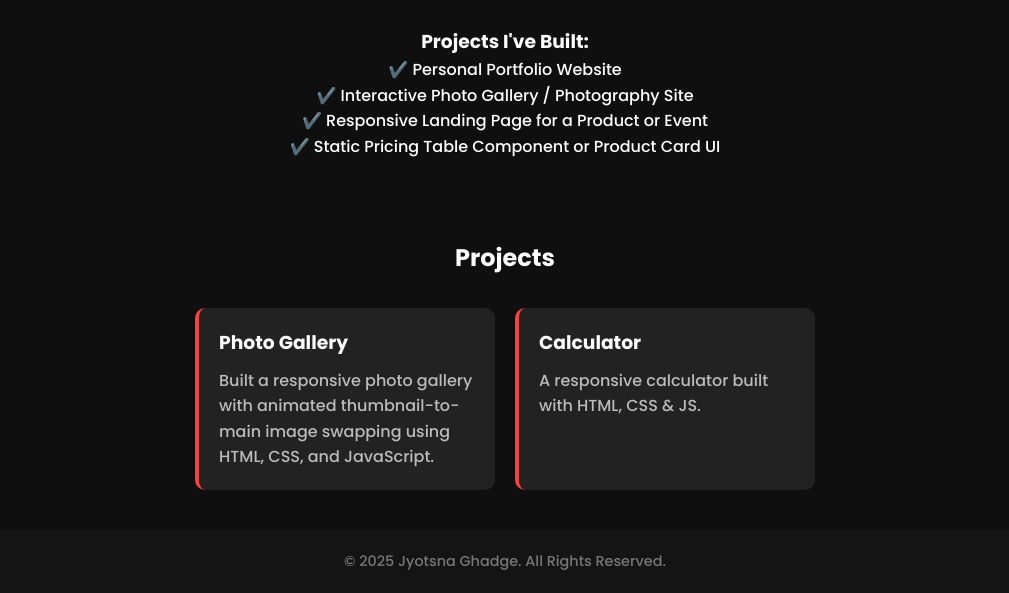
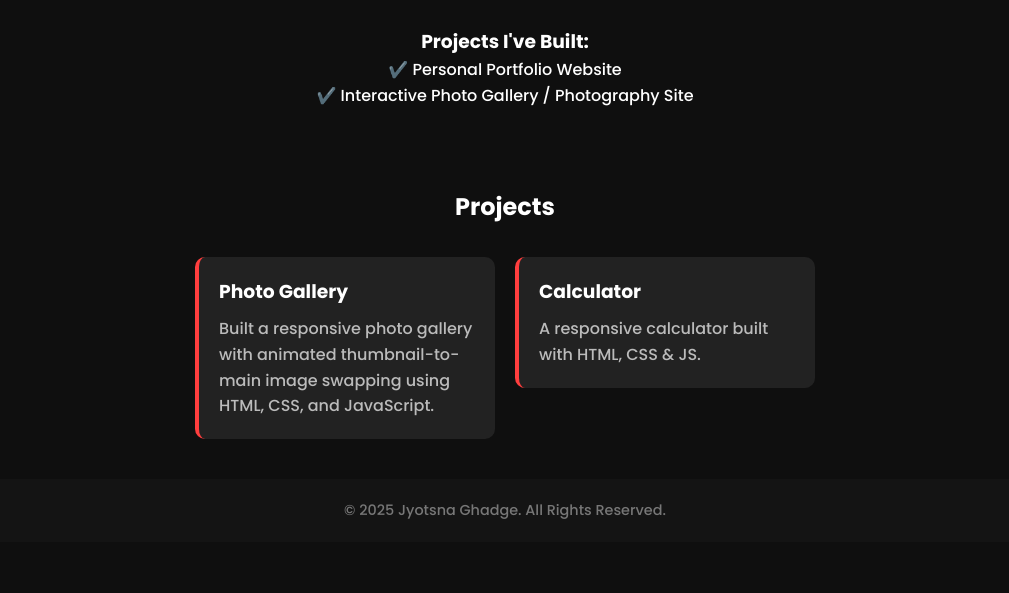
Before and after one commit to Jyo2025/jyotsna-portfolio, a plain HTML site: page index.html in a window 1280 px wide. Shown: the part 630-1223 px from the top of the page, without its empty margins (135-1144 px from the left). After the commit the page ends 1172 px from the top, so only its background shows below. Drawn offline with Linux system fonts and the light colour scheme; a script that the page names is missing.

Commit message:
ui level change

```diff
--- a/index.html
+++ b/index.html
@@ -1,5 +1,6 @@
 <!DOCTYPE html>
 <html lang="en">
+
 <head>
   <meta charset="UTF-8" />
   <meta name="viewport" content="width=device-width, initial-scale=1.0" />
@@ -7,6 +8,7 @@
   <link rel="stylesheet" href="style.css" />
   <link href="https://fonts.googleapis.com/css2?family=Poppins:wght@300;500;700&display=swap" rel="stylesheet" />
 </head>
+
 <body>
 
   <header class="hero-section">
@@ -37,15 +39,17 @@
 
   <section class="about">
     <h2>About Me</h2>
-    <p>I’m a fresher frontend developer and web designer who loves creating clean, responsive, and user-friendly websites. I’ve built multiple practice projects using HTML, CSS, and JavaScript, and I’m always excited to learn new technologies and grow as a developer.</p>
+    <p>I’m a fresher frontend developer and web designer who loves creating clean, responsive, and user-friendly
+      websites. I’ve built multiple practice projects using HTML, CSS, and JavaScript, and I’m always excited to learn
+      new technologies and grow as a developer.</p>
 
     <div class="project-highlights">
       <h3>Projects I've Built:</h3>
       <ul>
         <li>✔️ Personal Portfolio Website</li>
         <li>✔️ Interactive Photo Gallery / Photography Site</li>
-        <li>✔️ Responsive Landing Page for a Product or Event</li>
-        <li>✔️ Static Pricing Table Component or Product Card UI</li>
+        <!-- <li>✔️ Responsive Landing Page for a Product or Event</li>
+        <li>✔️ Static Pricing Table Component or Product Card UI</li> -->
       </ul>
     </div>
   </section>
@@ -53,14 +57,23 @@
   <section id="projects" class="projects">
     <h2>Projects</h2>
     <div class="project-list">
+      <a class="project-card-link" href="https://jyo2025.github.io/image-gallery/">
+
         <div class="project-card">
           <h3>Photo Gallery</h3>
-        <p>Built a responsive photo gallery with animated thumbnail-to-main image swapping using HTML, CSS, and JavaScript.</p>
+          <p>Built a responsive photo gallery with animated thumbnail-to-main image swapping using HTML, CSS, and
+            JavaScript.</p>
         </div>
+      </a>
+
+      <a class="project-card-link" href="https://jyo2025.github.io/Calculator/">
         <div class="project-card">
           <h3>Calculator</h3>
           <p>A responsive calculator built with HTML, CSS & JS.</p>
         </div>
+
+      </a>
+
     </div>
   </section>
 
@@ -70,4 +83,5 @@
 
   <script src="script.js"></script>
 </body>
+
 </html>
--- a/style.css
+++ b/style.css
@@ -162,3 +162,7 @@ footer {
 .project-highlights ul{
   list-style: none;
 }
+
+.project-card-link{
+  text-decoration: none;
+}
```
Lines whose indentation alone changed are shown as unchanged.
